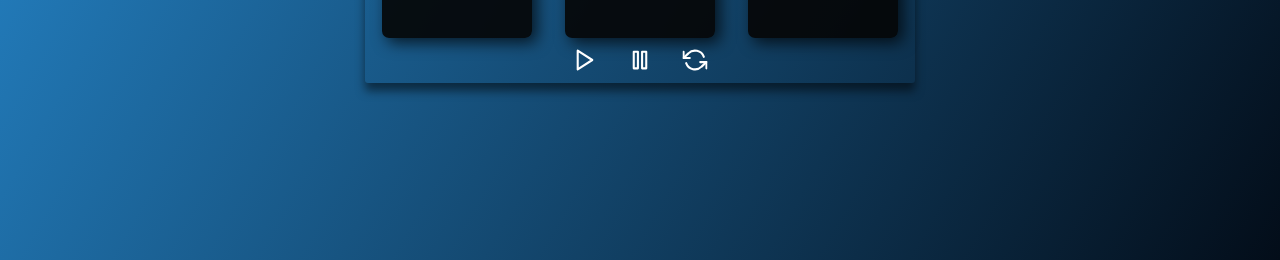
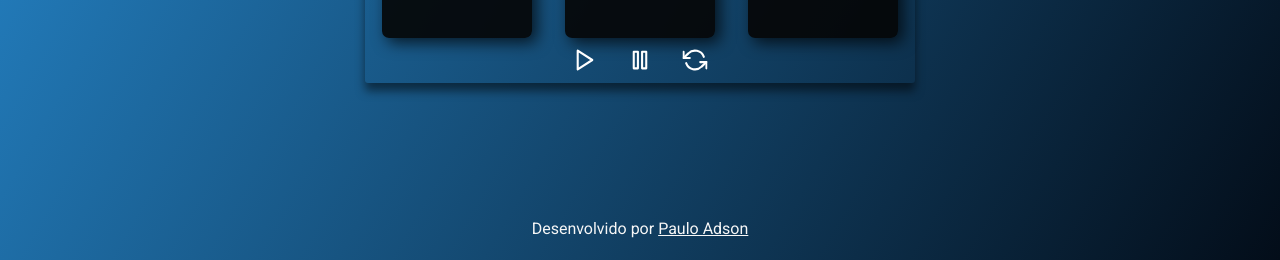
Before and after one commit to PauloAdson/relogio-e-cronometro, a plain HTML site: page index.html in a window 1280 px wide. Shown: the part 540-800 px from the top of the page. Drawn offline with Linux system fonts and the light colour scheme.

Commit message:
adicionando footer

```diff
--- a/assets/css/style.css
+++ b/assets/css/style.css
@@ -105,6 +105,22 @@ svg:hover {
     cursor: pointer;
 }
 
+footer {
+    height: 64px;
+    position: absolute;
+    bottom: 0;
+    display: flex;
+    align-items: center;
+}
+
+footer p, a{
+    color: #F7F7F7;
+    font-family: 'Roboto', cursive;
+}
+
+footer a:hover {
+    opacity: 0.7;
+}
 
 /*Código para celular/ outros */
 @media (max-width: 555px) {
--- a/index.html
+++ b/index.html
@@ -73,6 +73,10 @@
      <!--FECHAMENTO DO CRONOMETRO-->
 
     </div>
+
+    <footer>
+        <p>Desenvolvido por <a href="https://pauloadson.github.io/portfolio/">Paulo Adson</a></p>
+    </footer>
     <script src="./assets/js/scripts.js "></script>
 </body>
 </html>
```
